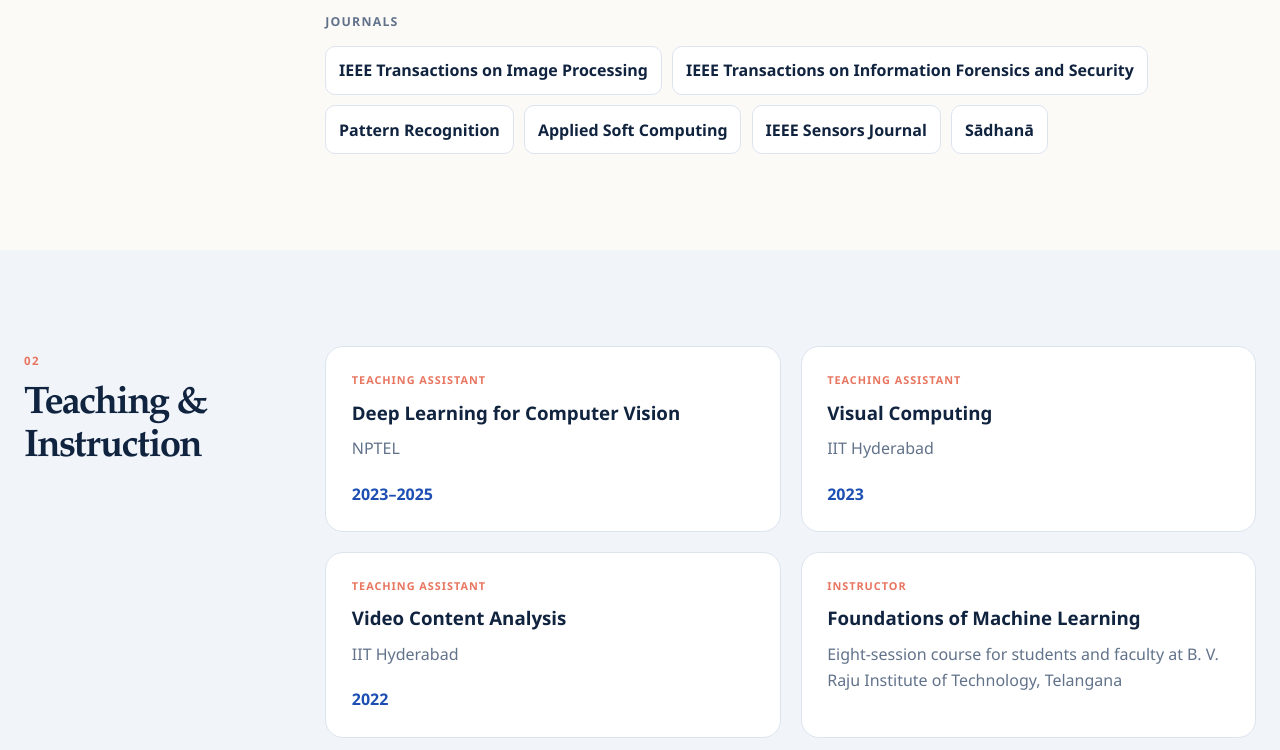
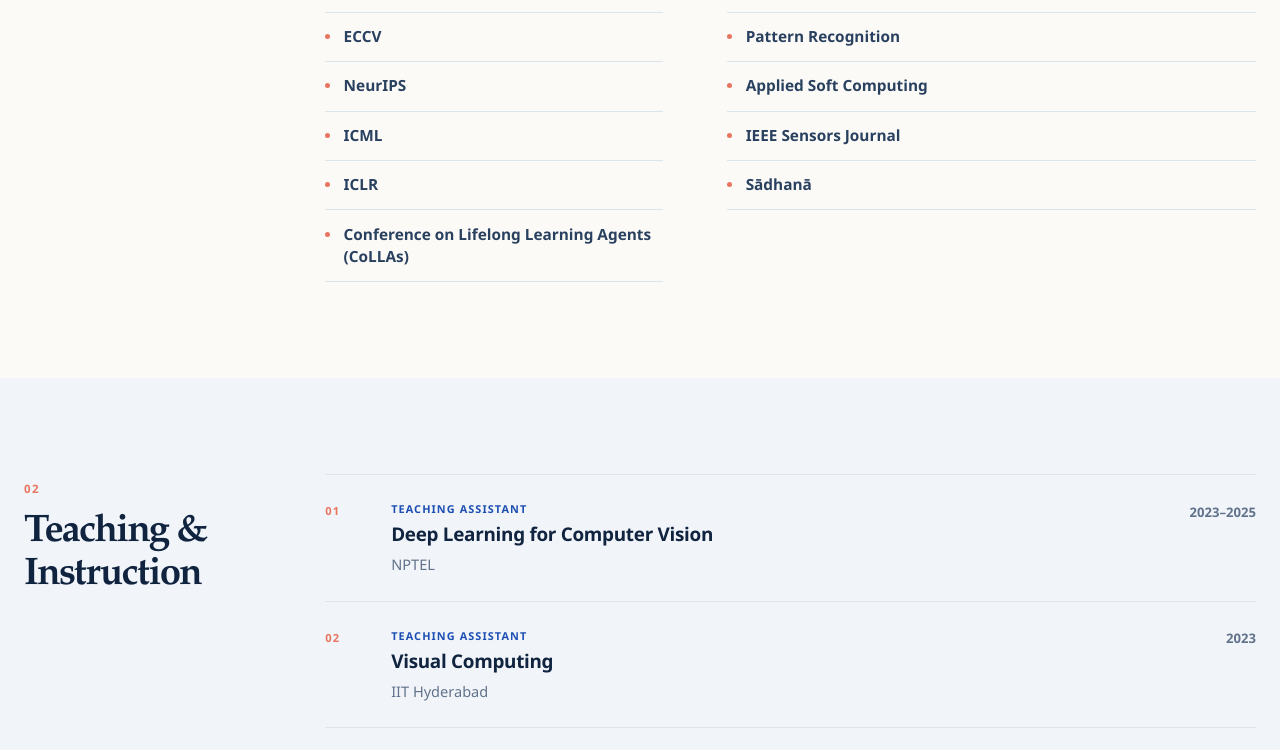
Before and after one commit to qwedaq/qwedaq.github.io, an Astro site: page /academic-service in a window 1280 px wide. Shown: the part 680-1430 px from the top of the page. Built offline with nearby package versions, Linux system fonts and the light colour scheme; Astro itself is replaced by a stand-in of ours.

Commit message:
Refine academic service presentation

```diff
--- a/src/pages/academic-service.astro
+++ b/src/pages/academic-service.astro
@@ -1,11 +1,13 @@
 ---
 import BaseLayout from '../layouts/BaseLayout.astro';
 import service from '../data/service.json';
+import '../styles/academic-service.css';
 ---
 <BaseLayout
   title="Academic Service | Aveen Dayal"
   description="Peer review, teaching, invited instruction, workshop organization, and academic service by Aveen Dayal."
 >
+  <div class="academic-service-page">
     <section class="page-hero section-shell service-hero">
       <div data-reveal>
         <p class="eyebrow">Academic Service</p>
@@ -16,40 +18,48 @@ import service from '../data/service.json';
 
     <section class="service-section section-shell">
       <div class="service-index" data-reveal><span>01</span><h2>Peer Review</h2></div>
-    <div class="service-content" data-reveal>
-      <div class="venue-group">
-        <h3>Conferences</h3>
-        <div class="venue-chips">{service.conferences.map((venue) => <span>{venue}</span>)}</div>
-      </div>
-      <div class="venue-group">
-        <h3>Journals</h3>
-        <div class="venue-chips">{service.journals.map((venue) => <span>{venue}</span>)}</div>
-      </div>
+      <div class="service-content review-directory" data-reveal>
+        <section class="review-group" aria-labelledby="review-conferences">
+          <h3 id="review-conferences">Conferences</h3>
+          <ul class="review-list">
+            {service.conferences.map((venue) => <li>{venue}</li>)}
+          </ul>
+        </section>
+        <section class="review-group" aria-labelledby="review-journals">
+          <h3 id="review-journals">Journals</h3>
+          <ul class="review-list">
+            {service.journals.map((venue) => <li>{venue}</li>)}
+          </ul>
+        </section>
       </div>
     </section>
 
     <section class="service-tinted">
       <div class="section-shell service-section">
-      <div class="service-index" data-reveal><span>02</span><h2>Teaching & Instruction</h2></div>
-      <div class="teaching-grid" data-reveal>
-        {service.teaching.map((item) => (
-          <article class="teaching-card">
-            <p class="card-role">{item.role}</p>
+        <div class="service-index" data-reveal><span>02</span><h2>Teaching &amp; Instruction</h2></div>
+        <ol class="teaching-list" data-reveal>
+          {service.teaching.map((item, index) => (
+            <li class="teaching-entry">
+              <span class="teaching-entry-index" aria-hidden="true">{String(index + 1).padStart(2, '0')}</span>
+              <div class="teaching-entry-copy">
+                <p class="teaching-role">{item.role}</p>
                 <h3>{item.title}</h3>
-            <p>{item.context}</p>
-            {item.period && <time>{item.period}</time>}
-          </article>
+                <p class="teaching-context">{item.context}</p>
+              </div>
+              {item.period && <time class="teaching-period">{item.period}</time>}
+            </li>
           ))}
-      </div>
+        </ol>
       </div>
     </section>
 
     <section class="service-section section-shell">
-    <div class="service-index" data-reveal><span>03</span><h2>Workshops, Talks & Organization</h2></div>
+      <div class="service-index" data-reveal><span>03</span><h2>Workshops, Talks &amp; Organization</h2></div>
       <ol class="organization-list" data-reveal>
         {service.organization.map((item, index) => (
           <li><span>{String(index + 1).padStart(2, '0')}</span><p>{item}</p></li>
         ))}
       </ol>
     </section>
+  </div>
 </BaseLayout>
--- a/src/pages/index.astro
+++ b/src/pages/index.astro
@@ -33,7 +33,7 @@ const archiveYears = Object.keys(archive).sort((a, b) => Number(b) - Number(a));
 
     <div class="portrait-wrap" data-reveal>
       <div class="portrait-offset" aria-hidden="true"></div>
-      <img class="portrait" src={profile.headshot} alt="Portrait of Aveen Dayal" width="1220" height="980" />
+      <img class="portrait" src={profile.headshot} alt="Portrait of Aveen Dayal" width="1220" height="480" />
       <div class="portrait-caption">
         <span class="status-dot" aria-hidden="true"></span>
         Bengaluru, India
--- /dev/null
+++ b/src/styles/academic-service.css
@@ -0,0 +1,136 @@
+/* Academic Service uses an editorial, non-interactive visual language.
+   Venue names and teaching records are intentionally presented as ruled lists,
+   without pill shapes, card backgrounds, hover states, or button-like affordances. */
+
+.academic-service-page .review-directory {
+  display: grid;
+  grid-template-columns: minmax(0, 0.78fr) minmax(0, 1.22fr);
+  gap: clamp(2.5rem, 5vw, 5rem);
+  align-items: start;
+}
+
+.academic-service-page .review-group h3 {
+  margin: 0 0 0.75rem;
+  color: var(--muted);
+  font-size: 0.74rem;
+  font-weight: 850;
+  letter-spacing: 0.12em;
+  text-transform: uppercase;
+}
+
+.academic-service-page .review-list {
+  margin: 0;
+  padding: 0;
+  list-style: none;
+  border-bottom: 1px solid var(--line);
+}
+
+.academic-service-page .review-list li {
+  position: relative;
+  padding: 0.82rem 0 0.82rem 1.15rem;
+  border-top: 1px solid var(--line);
+  color: var(--ink-soft);
+  font-size: 0.96rem;
+  font-weight: 650;
+  line-height: 1.45;
+}
+
+.academic-service-page .review-list li::before {
+  content: "";
+  position: absolute;
+  left: 0;
+  top: 1.33rem;
+  width: 5px;
+  height: 5px;
+  border-radius: 50%;
+  background: var(--coral);
+}
+
+.academic-service-page .teaching-list {
+  margin: 0;
+  padding: 0;
+  list-style: none;
+  border-bottom: 1px solid color-mix(in srgb, var(--line) 90%, transparent);
+}
+
+.academic-service-page .teaching-entry {
+  display: grid;
+  grid-template-columns: 42px minmax(0, 1fr) minmax(88px, max-content);
+  gap: 1rem 1.5rem;
+  align-items: start;
+  padding: 1.55rem 0;
+  border-top: 1px solid color-mix(in srgb, var(--line) 90%, transparent);
+}
+
+.academic-service-page .teaching-entry-index {
+  padding-top: 0.14rem;
+  color: var(--coral);
+  font-size: 0.7rem;
+  font-weight: 850;
+  letter-spacing: 0.1em;
+}
+
+.academic-service-page .teaching-role {
+  margin: 0 0 0.28rem;
+  color: var(--blue-dark);
+  font-size: 0.68rem;
+  font-weight: 850;
+  letter-spacing: 0.1em;
+  text-transform: uppercase;
+}
+
+.academic-service-page .teaching-entry h3 {
+  margin: 0 0 0.34rem;
+  color: var(--ink);
+  font-family: var(--sans);
+  font-size: clamp(1rem, 1.5vw, 1.18rem);
+  font-weight: 760;
+  letter-spacing: -0.015em;
+  line-height: 1.35;
+}
+
+.academic-service-page .teaching-context {
+  max-width: 760px;
+  margin: 0;
+  color: var(--muted);
+  font-size: 0.91rem;
+  line-height: 1.55;
+}
+
+.academic-service-page .teaching-period {
+  justify-self: end;
+  padding-top: 0.1rem;
+  color: var(--muted);
+  font-size: 0.82rem;
+  font-weight: 720;
+  white-space: nowrap;
+}
+
+@media (max-width: 760px) {
+  .academic-service-page .review-directory {
+    grid-template-columns: 1fr;
+    gap: 2.4rem;
+  }
+
+  .academic-service-page .review-list li {
+    padding-block: 0.9rem;
+    font-size: 0.94rem;
+  }
+
+  .academic-service-page .review-list li::before {
+    top: 1.42rem;
+  }
+
+  .academic-service-page .teaching-entry {
+    grid-template-columns: 30px minmax(0, 1fr);
+    gap: 0.25rem 0.8rem;
+    padding: 1.35rem 0;
+  }
+
+  .academic-service-page .teaching-period {
+    grid-column: 2;
+    justify-self: start;
+    margin-top: 0.45rem;
+    padding-top: 0;
+  }
+}
```
Also changed, not shown: 1 other file. Lines whose indentation alone changed are shown as unchanged.
